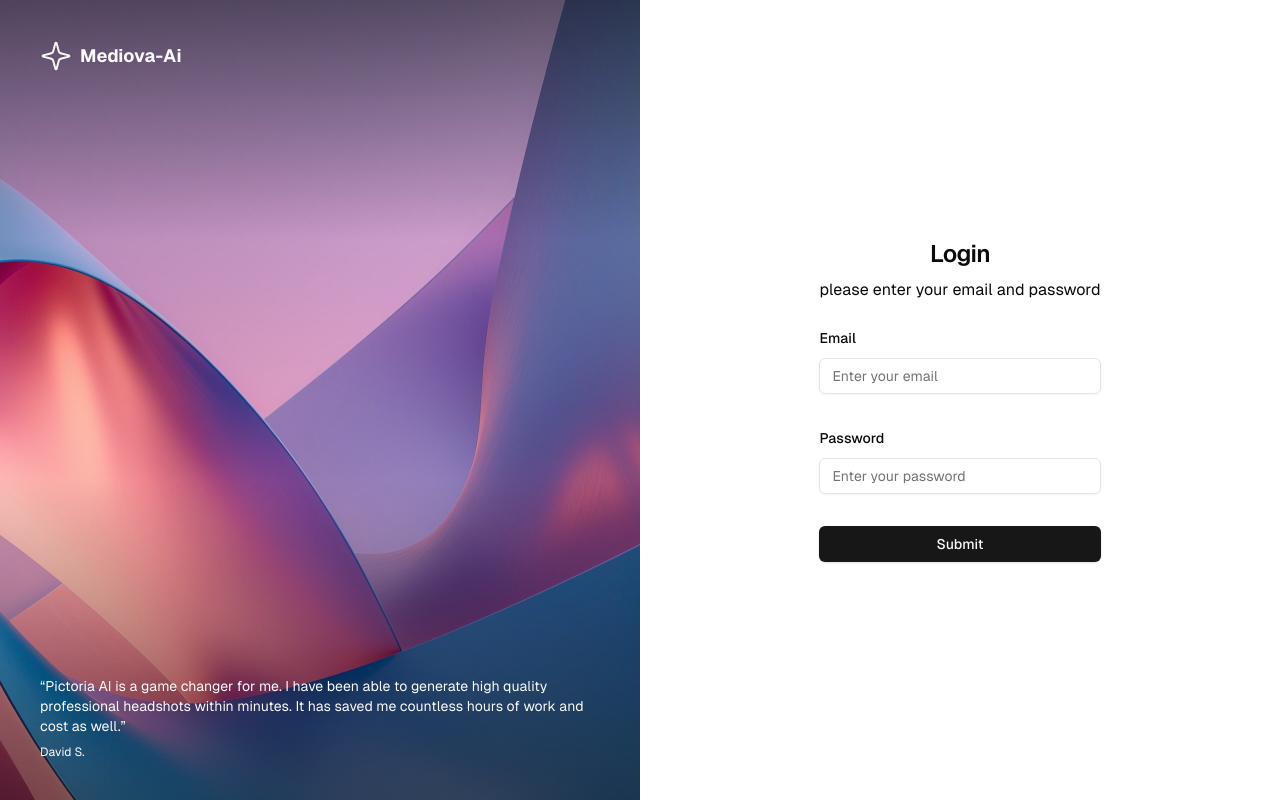
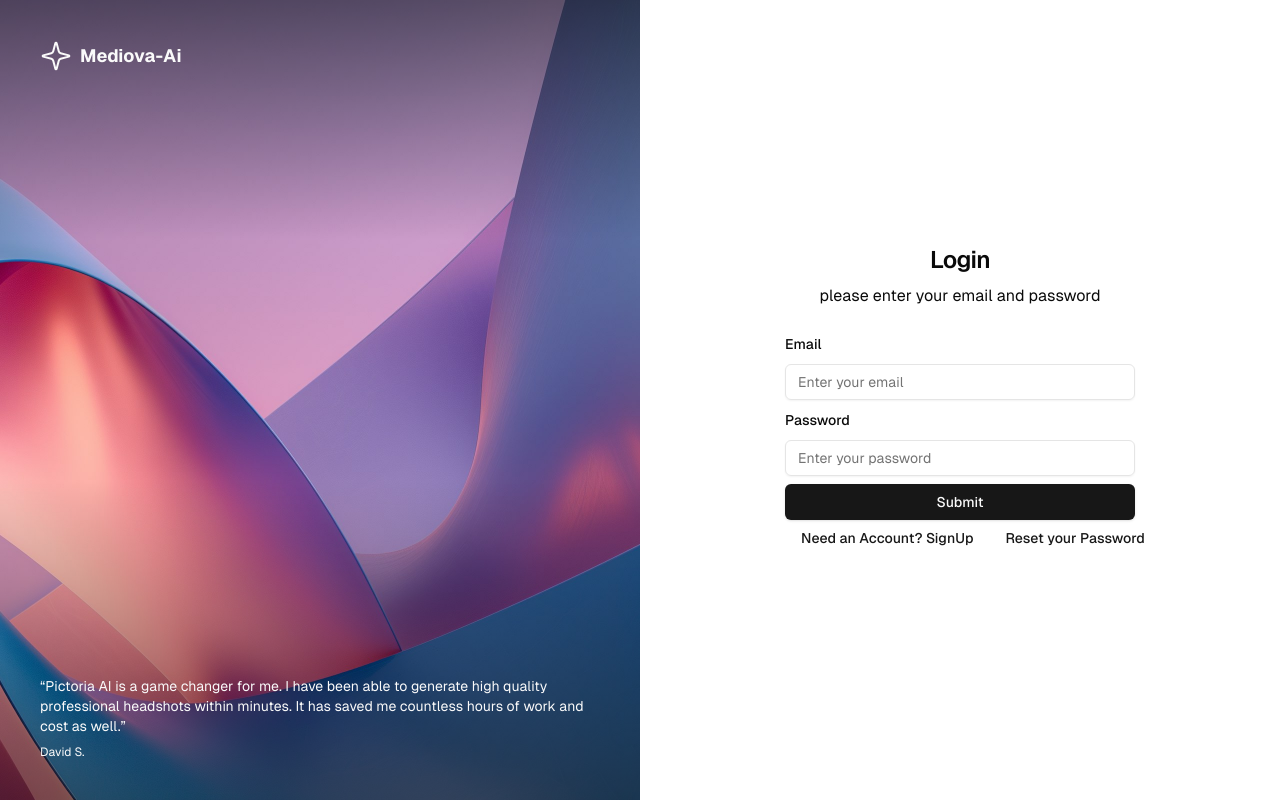
Before and after one commit to kinglove58/Mediova-Ai, a Next.js app: page /login in a window 1280 px wide. Built offline with nearby package versions, Linux system fonts and the light colour scheme.

Commit message:
feat: enhance AuthForm and LoginForm components with improved layout and optional className prop

```diff
--- a/src/app/login/page.tsx
+++ b/src/app/login/page.tsx
@@ -31,8 +31,10 @@ const Authentication = () => {
         </div>
       </div>
       <div className="flex items-center justify-center w-full h-full">
-        <div className="flex flex-col justify-center items-center p-8">
-          <AuthForm/>
+        <div className="flex flex-col justify-center items-center p-8 w-full">
+         <div className="max-w-xl mx-auto w-[350px]">
+           <AuthForm/>
+         </div>
         </div>
       </div>
     </main>
--- a/src/components/authentication/AuthForm.tsx
+++ b/src/components/authentication/AuthForm.tsx
@@ -1,6 +1,7 @@
 "use client";
 import React, { useState } from "react";
 import LoginForm from "./LoginForm";
+import { Button } from "../ui/button";
 
 const AuthForm = () => {
   const [mode, setMode] = useState("login");
@@ -27,14 +28,27 @@ const AuthForm = () => {
       <div>
         {/* {mode === "login" ? <LoginForm /> : mode === "reset" ? } */}
         {mode === "login" && (
-          <span>
+          <>
             <LoginForm />
-          </span>
+            <div className="flex justify-between items-center">
+              <Button variant={"link"} onClick={() => setMode("signup")}>
+                Need an Account? SignUp
+              </Button>
+              <Button variant={"link"} onClick={() => setMode("reset")}>
+                Reset your Password
+              </Button>
+            </div>
+          </>
         )}{" "}
         {mode === "reset" && (
-          <span>
+          <>
             <LoginForm />
-          </span>
+            <div className="items-center">
+              <Button variant={"link"} onClick={() => setMode("login")}>
+                Already have an Account? Login
+              </Button>
+            </div>
+          </>
         )}{" "}
         {mode === "signup" && (
           <span>
--- a/src/components/authentication/LoginForm.tsx
+++ b/src/components/authentication/LoginForm.tsx
@@ -20,7 +20,7 @@ const formSchema = z.object({
   password: z.string().min(8, "Password must be at least 8 characters long"),
 });
 
-const LoginForm = ({ className }: { className: string }) => {
+const LoginForm = ({ className }: { className?: string }) => {
   const form = useForm<z.infer<typeof formSchema>>({
     resolver: zodResolver(formSchema),
     defaultValues: {
@@ -36,7 +36,7 @@ const LoginForm = ({ className }: { className: string }) => {
   return (
     <div className={cn("grid gap-6", className)}>
       <Form {...form}>
-        <form onSubmit={form.handleSubmit(onSubmit)} className="space-y-8">
+        <form onSubmit={form.handleSubmit(onSubmit)} className="space-y-2">
           <FormField
             control={form.control}
             name="email"
```
